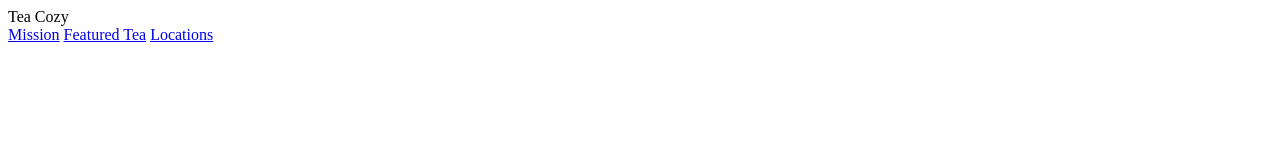
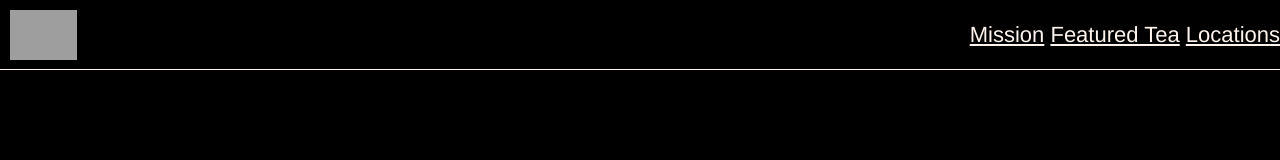
Before and after one commit to trzl47/TeaCozy, a plain HTML site: page index.html in a window 1280 px wide. Drawn offline with Linux system fonts and the light colour scheme; grey boxes are pictures that could not be loaded.

Commit message:
Fixing header styling

```diff
--- a/index.html
+++ b/index.html
@@ -1,16 +1,19 @@
 <html>
 	<head>
 		<title>Tea Cozy</title>
+		<link rel='stylesheet' href='style.css'/ type="text/css">
 	</head>
 	<body>
-		<header>
-			<span class="logo"><a>Tea Cozy</a></span>
+		<!-- Header -->
+		<header class="container">
+			<img src="https://s3.amazonaws.com/codecademy-content/courses/freelance-1/unit-4/img-tea-cozy-logo.png" />
 			<nav class="nav">
-				<span id="mission"><a href="#">Mission</a></span>
-				<span id="feature"><a href="#">Featured Tea</a></span>
-				<span id="location"><a href="#">Locations</a></span>
+				<span id="mission"><a href="#mission">Mission</a></span>
+				<span id="feature"><a href="#features">Featured Tea</a></span>
+				<span id="location"><a href="#locations">Locations</a></span>
 			</nav>
 		</header>
+		<!-- ./Header -->
 
 	</body>
 </html>
--- a/style.css
+++ b/style.css
@@ -1,20 +1,41 @@
+body {
+	margin: 0;
+	font-family: "Helvetica", sans-serif;
+	color: seashell;
+	background-color: black;
+	font-size: 22px;
+	text-align: center;
+}
+
+a {
+	color: seashell;
+}
+
 header {
-	display: inline-flex;
+	display: flex;
 	background-color:black;
 	position: fixed;
+	height: 69px;
+	border-bottom: 1px solid seashell;
+	width: 100%;
+	align-items: center;
 }
 
-.logo {
-	display: inline-flex;
-	font-family: Helvetica;
-	font-size: 22px;
-	color: seashell;
-	background-color: black;
-	opacity: 0.9;
-	text-align: center;
-	justify-content: flex-start;
+.container {
+	display: flex;
+	flex-wrap: wrap;
+}
+
+header img {
+	height: 50px;
+	padding-left: 10px;
 }
 
 nav {
-	display: inline-flex;
+	text-align: right;
+	flex-grow: 1;
 }
+
+nav span {
+	display: inline-block;
+}
```
